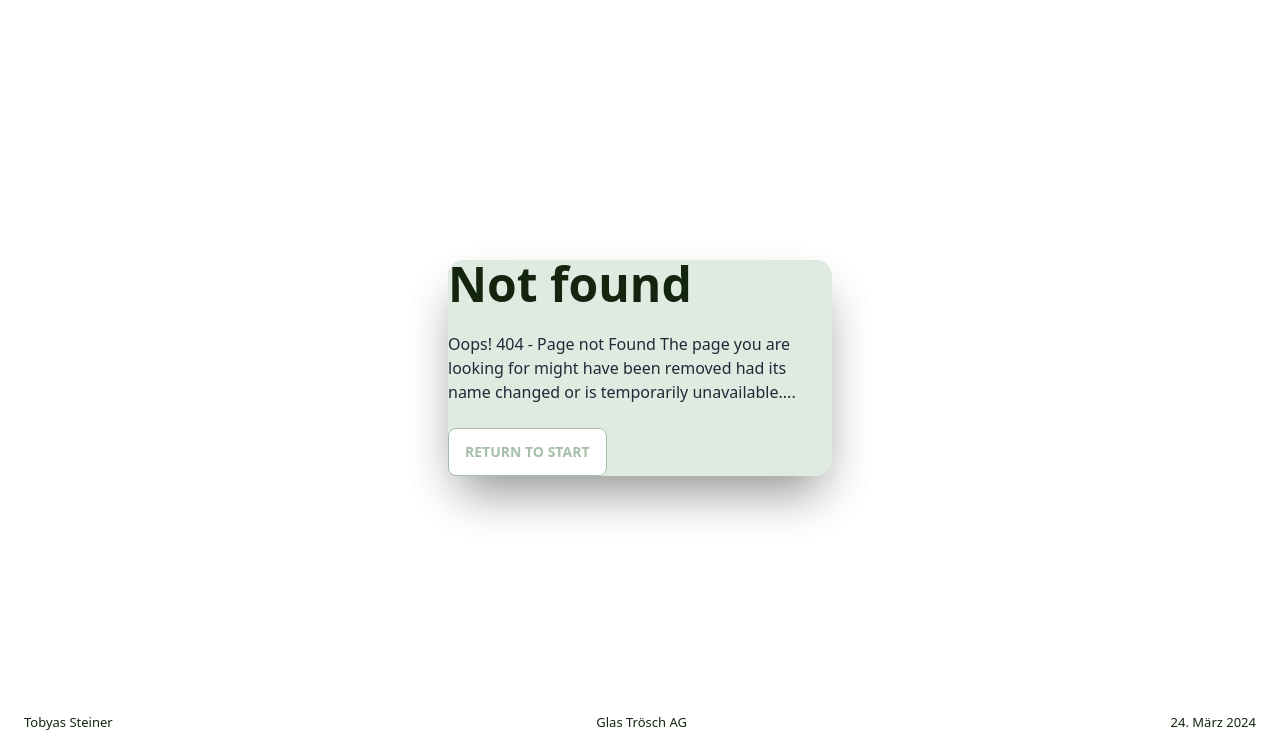
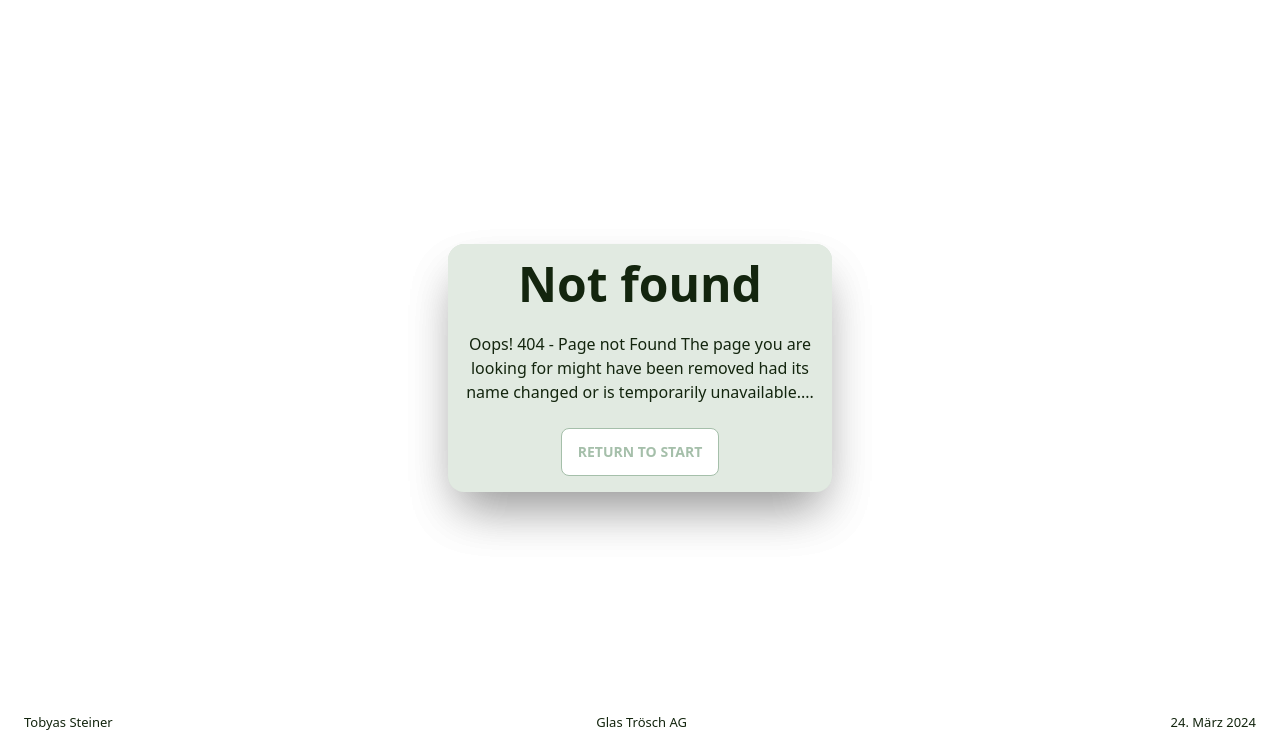
Before and after one commit to oK4rma/Praxisarbeit-VCID, a Python web app: template flask/app/templates/pages/errors/404.html in a window 1280 px wide. Shown: the part 64-800 px from the top of the page. Run offline with Jinja, Linux system fonts and the light colour scheme; the template is opened without the code that fills it, so the values that code supplies are empty.

Commit message:
Update 404.html

```diff
--- a/flask/app/templates/pages/errors/404.html
+++ b/flask/app/templates/pages/errors/404.html
@@ -3,10 +3,10 @@
     <div style="background-color: #ffffff;" class="hero flex-grow">
         <div style="background-color: #e1eae1;" class="card flex-shrink-0 w-full max-w-sm shadow-2xl">
             <div style="background-color: #e1eae1;" class="card flex-shrink-0 w-full max-w-sm shadow-2xl">
-                <div class="text-center lg:text-left">
+                <div class="hero-content text-center">
                     <div class="max-w-md">
                         <h1 style="color: #13250e;" class="text-5xl font-bold">Not found</h1>
-                        <p class="py-6">
+                        <p style="color: #13250e;" class="py-6">
                             Oops!
                             404 - Page not Found
                             The page you are looking for might have been removed had its name changed or is temporarily
```
